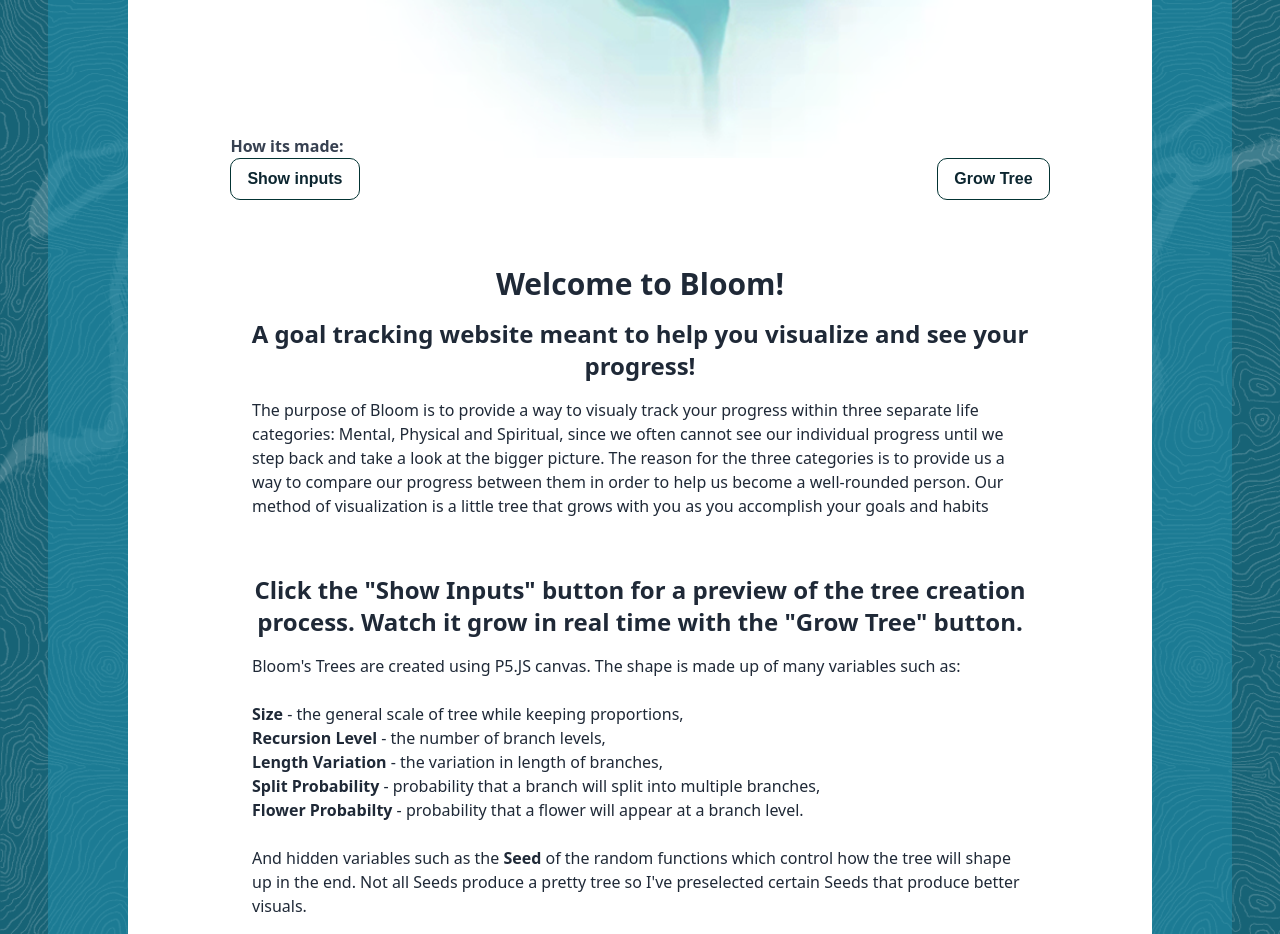
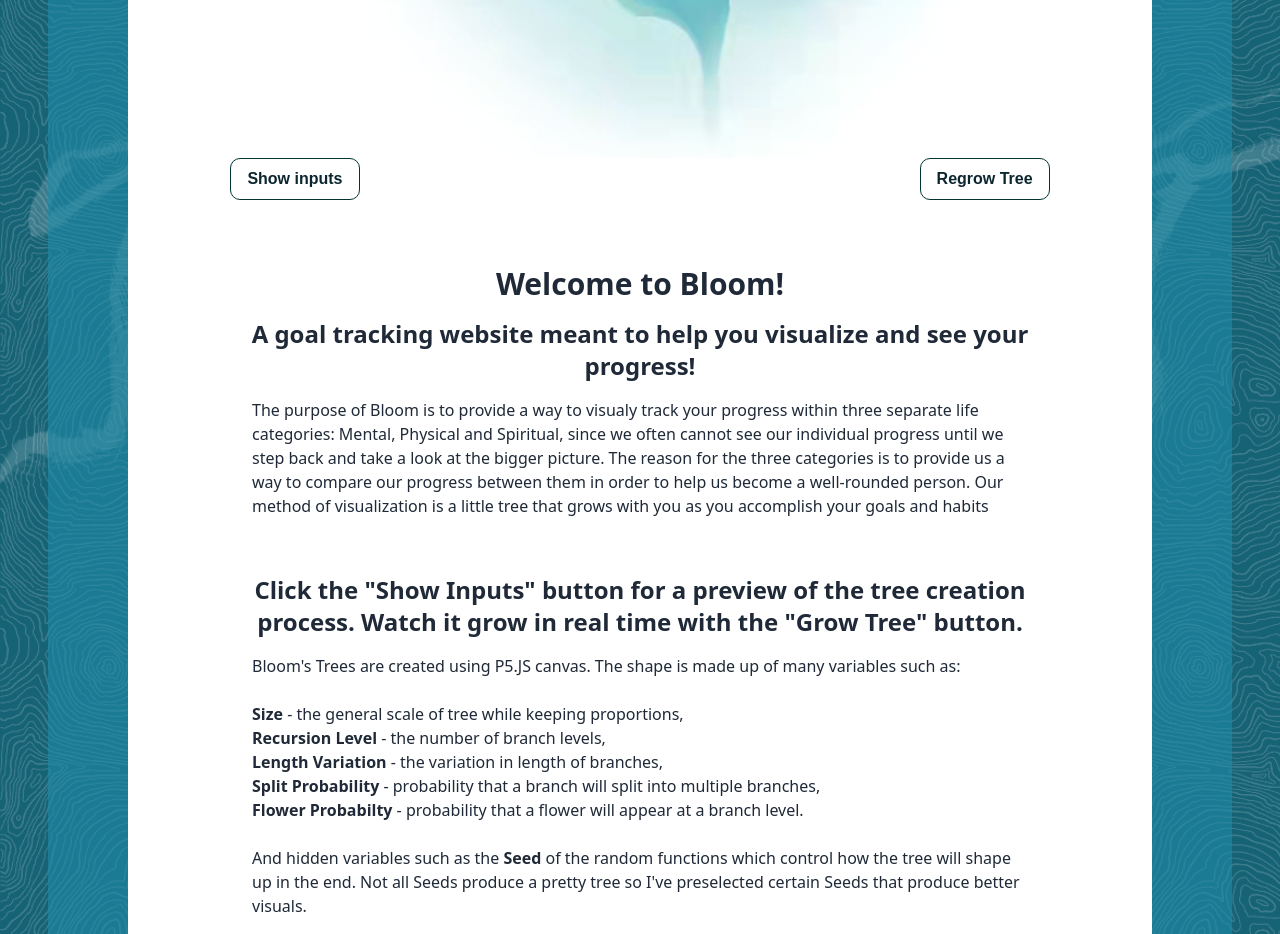
Before and after one commit to ShhmonDai/Bloom-V2---react-MERN, a React (Vite) app in the folder client/: page / in a window 1280 px wide. Shown: the part 960-1894 px from the top of the page. Built offline with nearby package versions, Linux system fonts and the light colour scheme; no server answers.

Commit message:
position adjustments to front page buttons

```diff
--- a/client/src/pages/Home.jsx
+++ b/client/src/pages/Home.jsx
@@ -175,20 +175,17 @@ export default function Home() {
 
 
 
-      button_seed = p.createButton('Grow Tree');
+      button_seed = p.createButton('Regrow Tree');
       button_seed.position();
       button_seed.parent("buttonHolder");
       button_seed.id('growButton');
       button_seed.mousePressed(p.buttonGrow = () => {p.startGrow()});
 
-      label_hide = p.createSpan('How its made:');
-      label_hide.position();
-      label_hide.parent("buttonHolder");
+
       button_hide = p.createButton('Show inputs');
       button_hide.position();
       button_hide.parent("buttonHolder");
       button_hide.id('hideButton');
-      label_hide.id('hideLabel');
       button_hide.mousePressed(p.buttonHide = () => {p.showHide()});
 
 
```
